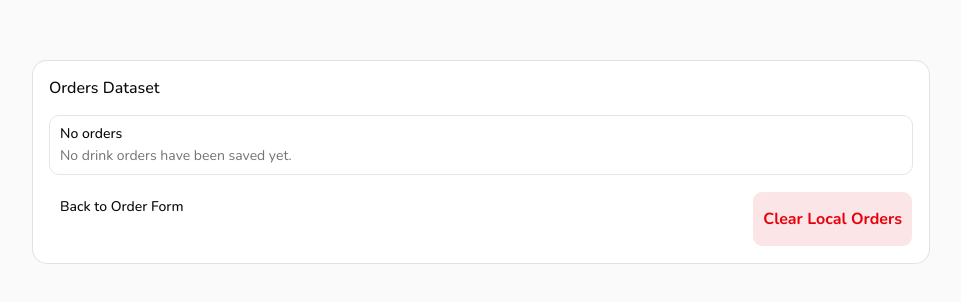
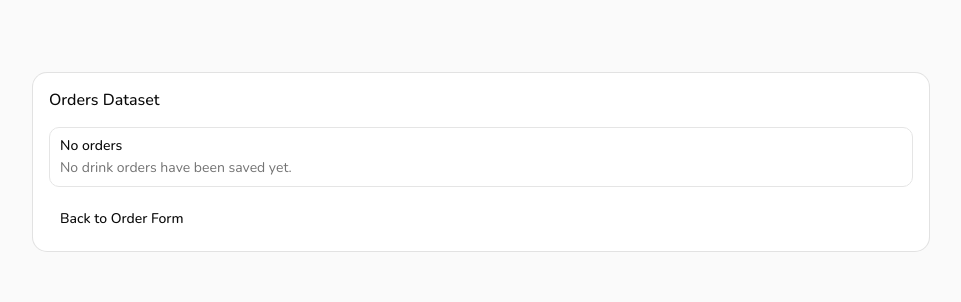
Before and after one commit to mamalmirza/order_management_app, a Next.js app: page /orders in a window 1280 px wide. Shown: the part 238-540 px from the top of the page, without its empty margins (159-1120 px from the left). Built offline with nearby package versions, Linux system fonts and the light colour scheme.

Commit message:
feat: create orders page to display local order history with navigation functionality

```diff
--- a/app/orders/page.tsx
+++ b/app/orders/page.tsx
@@ -3,7 +3,7 @@
 import { useEffect, useState } from "react"
 import { useRouter } from "next/navigation"
 import OrdersTable from "@/components/orders-table"
-import { getOrders, clearOrders } from "@/lib/local-orders"
+import { getOrders } from "@/lib/local-orders"
 import { Order } from "@/lib/types"
 import { Card, CardHeader, CardTitle, CardContent } from "@/components/ui/card"
 import { Button } from "@/components/ui/button"
@@ -17,10 +17,7 @@ export default function OrdersPage() {
     setOrders(getOrders())
   }, [])
 
-  const handleClear = () => {
-    clearOrders()
-    setOrders([])
-  }
+  // Clear local orders functionality removed (no longer needed)
 
   return (
     <div className="flex min-h-screen flex-col items-center justify-center bg-zinc-50 dark:bg-black p-4">
@@ -39,7 +36,7 @@ export default function OrdersPage() {
           )}
           <div className="flex justify-between mt-4">
             <Button variant="ghost" onClick={() => router.push('/')}>Back to Order Form</Button>
-<Button variant="destructive" className="min-h-14 text-base font-bold" onClick={handleClear}>Clear Local Orders</Button>
+          {/* Clear Local Orders button removed – functionality no longer needed */}
           </div>
         </CardContent>
       </Card>
```
